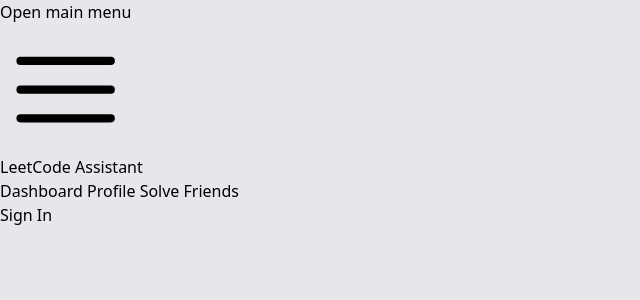
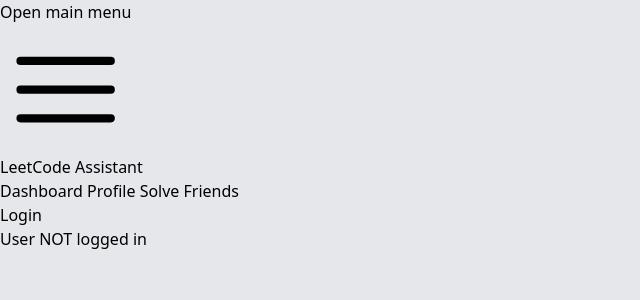
Before and after one commit to tawan21/lc-assist, a SvelteKit app: page /profile in a window 1280 px wide. Shown: the top 300 px of the page, without its empty margins (0-640 px from the left). Built offline with nearby package versions, Linux system fonts and the light colour scheme.

Commit message:
design fixes

```diff
--- a/src/components/Navbar.svelte
+++ b/src/components/Navbar.svelte
@@ -23,7 +23,7 @@
         const usr = result.user;
         sessionStorage.user = JSON.stringify(usr);
         loggedIn = true;
-        goto("/profile");
+        goto("/question");
         // IdP data available using getAdditionalUserInfo(result)
         // ...
       })
@@ -167,22 +167,22 @@
             {#if loggedIn}
               <button
                 type="button"
-                class="flex text-white rounded-full bg-gray-800 text-xs sm:text-sm focus:outline-none focus:ring-2 focus:ring-white focus:ring-offset-2 focus:ring-offset-gray-800"
+                class="flex text-red-400 border-2 border-white hover:bg-red-600 hover:text-white border-opacity-40 px-1 sm:px-2 py-1 rounded-full bg-gray-800 text-xs sm:text-sm focus:outline-none focus:ring-2 focus:ring-white focus:ring-offset-2 focus:ring-offset-gray-800"
                 id="user-menu-button"
                 aria-expanded="false"
                 aria-haspopup="true"
                 on:click={logout}
-                >Sign Out
+                >Logout
               </button>
             {:else}
               <button
                 type="button"
-                class="flex text-white rounded-full bg-gray-800 text-xs sm:text-sm focus:outline-none focus:ring-2 focus:ring-white focus:ring-offset-2 focus:ring-offset-gray-800"
+                class="flex text-green-400 border-2 border-white hover:bg-green-600 hover:text-white border-opacity-40 px-1 sm:px-2 py-1 rounded-full bg-gray-800 text-xs sm:text-sm focus:outline-none focus:ring-2 focus:ring-white focus:ring-offset-2 focus:ring-offset-gray-800"
                 id="user-menu-button"
                 aria-expanded="false"
                 aria-haspopup="true"
                 on:click={login}
-                >Sign In
+                >Login
               </button>
             {/if}
           </div>
@@ -202,7 +202,7 @@
             pg === "/"
               ? "bg-gray-900 text-white"
               : "text-gray-300 hover:bg-gray-700 hover:text-white"
-          } rounded-md px-3 py-2 text-sm font-medium`}
+          } rounded-md px-2 py-1 text-xs font-medium`}
           aria-current="page"
           data-sveltekit-preload-data="tap">Dashboard</a
         >
@@ -212,7 +212,7 @@
             pg === "/profile"
               ? "bg-gray-900 text-white"
               : "text-gray-300 hover:bg-gray-700 hover:text-white"
-          } rounded-md px-3 py-2 text-sm font-medium`}
+          } rounded-md px-2 py-1 text-xs font-medium`}
           aria-current="page"
           data-sveltekit-preload-data="tap">Profile</a
         >
@@ -222,7 +222,7 @@
             pg === "/question"
               ? "bg-gray-900 text-white"
               : "text-gray-300 hover:bg-gray-700 hover:text-white"
-          } rounded-md px-3 py-2 text-sm font-medium`}
+          } rounded-md px-2 py-1 text-xs font-medium`}
           aria-current="page"
           data-sveltekit-preload-data="tap">Solve</a
         >
@@ -232,7 +232,7 @@
             pg === "/friends"
               ? "bg-gray-900 text-white"
               : "text-gray-300 hover:bg-gray-700 hover:text-white"
-          } rounded-md px-3 py-2 text-sm font-medium`}
+          } rounded-md px-2 py-1 text-xs font-medium`}
           aria-current="page"
           data-sveltekit-preload-data="tap">Friends</a
         >
--- a/src/components/Profile.svelte
+++ b/src/components/Profile.svelte
@@ -74,6 +74,10 @@
           on:click={linkLeetcode}>Link</button
         >
       {/if}
+    {:else}
+      <h5 class="text-xl font-medium text-gray-900 dark:text-white">
+        User NOT logged in
+      </h5>
     {/if}
   </div>
 </div>
```
